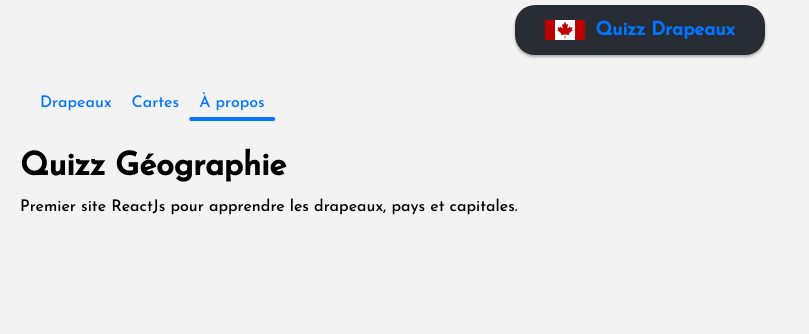
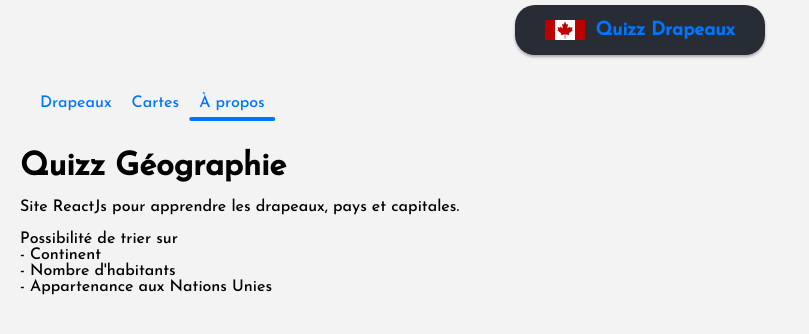
Before and after one commit to Leogendra/Quizz-Drapeaux, a React (Create React App) app: page /about in a window 1280 px wide. Shown: the top 334 px of the page, without its empty margins (0-809 px from the left). Built offline with nearby package versions, Linux system fonts and the light colour scheme.

Commit message:
Ajout d'infos dans le 'about'

```diff
--- a/src/pages/About.js
+++ b/src/pages/About.js
@@ -9,8 +9,15 @@ const About = () => {
             <Navigation />
             <div className="aPropos">
                 <h1>Quizz Géographie</h1>
-                <br />
-                <p>Premier site ReactJs pour apprendre les drapeaux, pays et capitales.</p>
+                <br/>
+                <p>Site ReactJs pour apprendre les drapeaux, pays et capitales.</p>
+                <br/>
+                <p>Possibilité de trier sur</p>
+                <ul>
+                    <li>- Continent</li>
+                    <li>- Nombre d'habitants</li>
+                    <li>- Appartenance aux Nations Unies</li>
+                </ul>
             </div>
         </div>
     );
```
